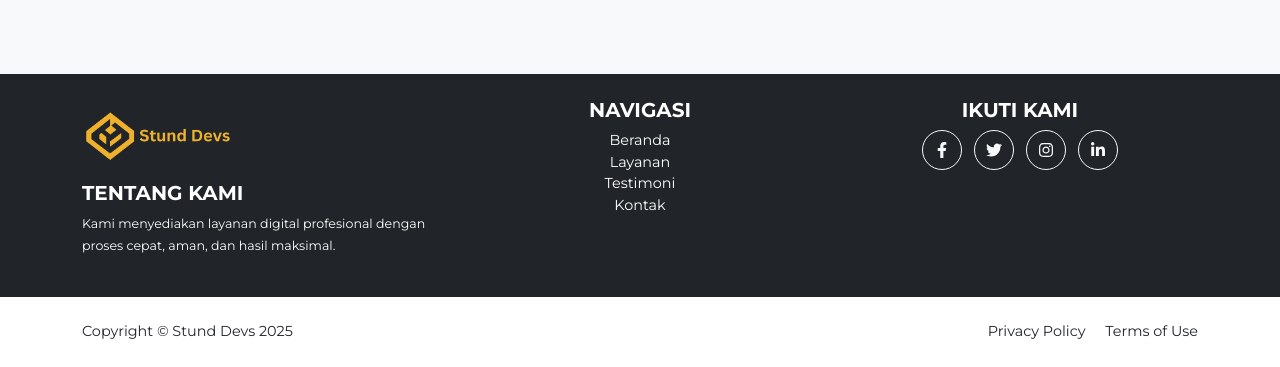
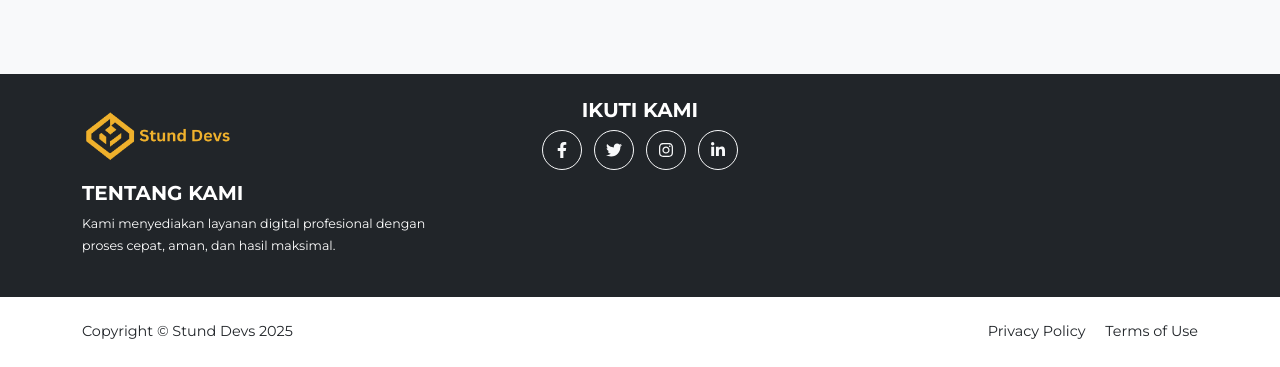
Before and after one commit to takana071/Stund-devs---test, a plain HTML site: page Stund/index.html in a window 1280 px wide. Shown: the part 3282-3649 px from the top of the page. Drawn offline with nearby package versions, Linux system fonts and the light colour scheme; files whose address does not match are found by name.

Commit message:
Update index.html

```diff
--- a/Stund/index.html
+++ b/Stund/index.html
@@ -262,16 +262,7 @@
         </p>
       </div>
 
-      <!-- Navigasi -->
-      <div class="col-lg-4 col-md-6 mb-4">
-        <h5 class="text-uppercase">Navigasi</h5>
-        <ul class="list-unstyled">
-          <li><a href="#home" class="text-white text-decoration-none">Beranda</a></li>
-          <li><a href="#services" class="text-white text-decoration-none">Layanan</a></li>
-          <li><a href="#testimoni" class="text-white text-decoration-none">Testimoni</a></li>
-          <li><a href="#contact" class="text-white text-decoration-none">Kontak</a></li>
-        </ul>
-      </div>
+
 
       <!-- Sosial Media -->
       <div class="col-lg-4 col-md-12 mb-4 text-center">
```
